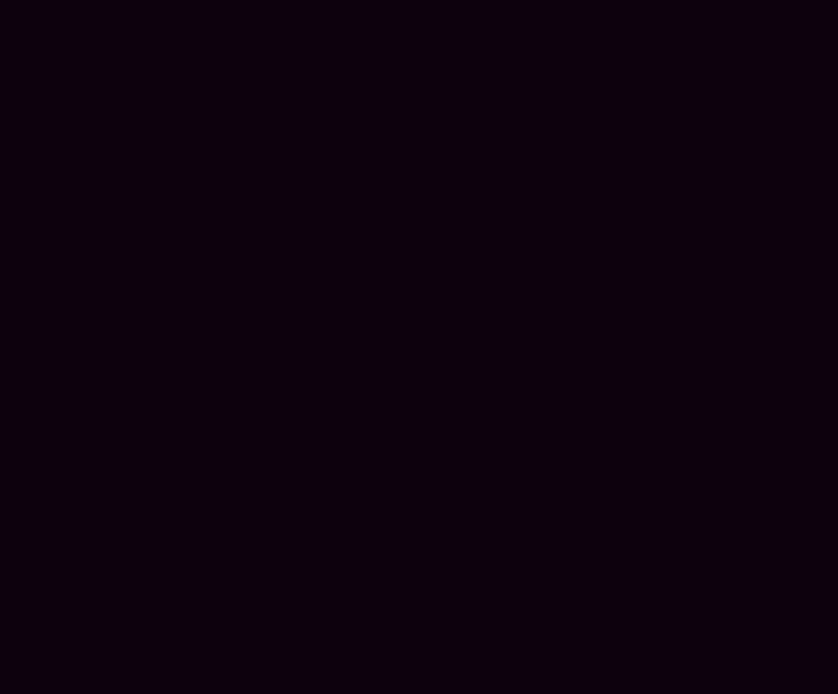
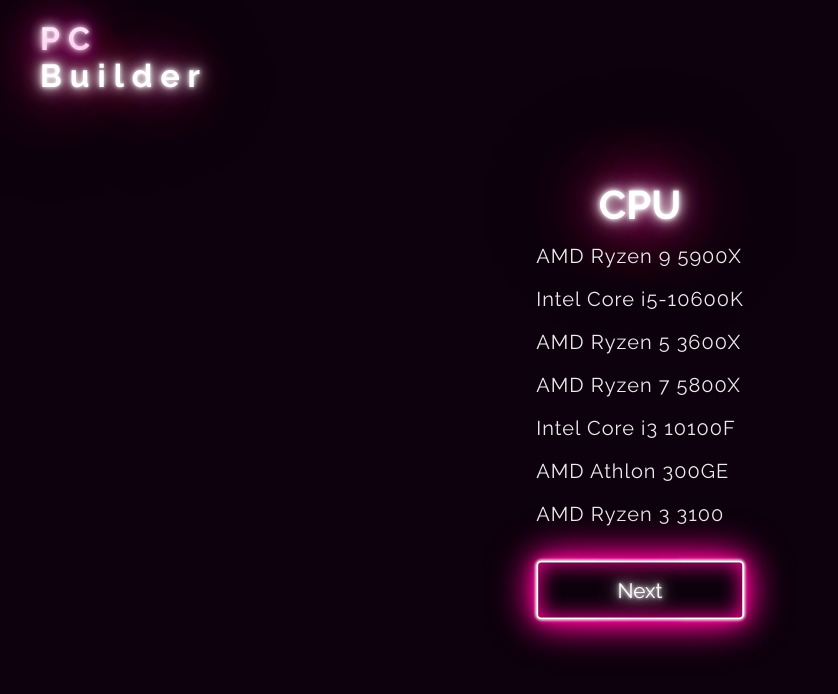
Before and after one commit to patjohntrick/pc-builder, a React (Create React App) app: page /cpu in a window 1280 px wide. Shown: the top 694 px of the page, without its empty margins (0-838 px from the left). Built offline with nearby package versions, Linux system fonts and the light colour scheme.

Commit message:
done storage

```diff
--- a/src/App.css
+++ b/src/App.css
@@ -68,9 +68,9 @@
     font-size: 20px;
     letter-spacing: 1px;
 }
-/* input[type="radio"]{
+input[type="radio"]{
     display: none;
-} */
+}
 input[type="radio"]:checked + label {
     font-size: 21px;
     text-shadow:
--- a/src/App.js
+++ b/src/App.js
@@ -4,12 +4,27 @@
 import Introduction from './components/Introduction';
 import Case from './components/Case';
 import Motherboard from './components/Motherboard';
+import Cpu from './components/Cpu';
+import Gpu from './components/Gpu';
+import Ram from './components/Ram';
+import Storage from './components/Storage';
 
 function App() {
   const [ccase, setCcase] = useState({case:""});
-  const [board, setBoard] = useState({board:""});
+  const [board, setBoard] = useState({motherboard:""});
+  const [cpu, setCpu] = useState({cpu:""});
+  const [gpu, setGpu] = useState({gpu:""});
+  const [ram, setRam] = useState({ram:""});
+  const [storage, setStorage] = useState({storage:""});
+  // const [cooling, setCooling] = useState({cooling:""});
+  // const [psu, setPsu] = useState({psu:""});
+  // const [monitor, setMonitor] = useState({monitor:""});
+  // const [keyboard, setKeyboard] = useState({keyboard:""});
+  // const [mouse, setMouse] = useState({mouse:""});
+  // const [headset, setHeadset] = useState({headset:""});
+  // const [chair, setChair] = useState({chair:""});
 
-  const build = {...ccase, ...board};
+  const build = {computer: {...ccase, ...board, ...cpu, ...gpu}};
 
   function formSubmit(e){
     e.preventDefault();
@@ -21,9 +36,24 @@
   }
 
   function boardHandle(e){
-    setBoard({board:e.target.value});
+    setBoard({motherboard:e.target.value});
   }
 
+  function cpuHandle(e){
+    setCpu({cpu:e.target.value});
+  }
+
+  function gpuHandle(e){
+    setGpu({gpu: e.target.value});
+  }
+
+  function ramHandle(e){
+    setRam({ram: e.target.value});
+  }
+
+  function storageHandle(e){
+    setStorage({storage:e.target.value});
+  }
   return (
     <Router>
       <div className="App">
@@ -37,6 +67,22 @@
         <Route path="/motherboard" exact>
           <Motherboard formSubmit={formSubmit} handleChange={boardHandle} />
         </Route>
+
+        <Route path="/cpu" exact>
+          <Cpu formSubmit={formSubmit} handleChange={cpuHandle} />
+        </Route>
+
+        <Route path="/gpu" exact>
+          <Gpu formSubmit={formSubmit} handleChange={gpuHandle} />
+        </Route>
+
+        <Route path="/ram" exact>
+          <Ram formSubmit={formSubmit} handleChange={ramHandle} />
+        </Route>
+
+        <Route path="/storage" exact>
+          <Storage formSubmit={formSubmit} handleChange={storageHandle} />
+        </Route>
         </Switch>
       </div>
     </Router>
--- /dev/null
+++ b/src/components/Cpu.js
@@ -0,0 +1,50 @@
+import React from 'react'
+import Nav from './Nav'
+import { Link } from 'react-router-dom'
+
+function Cpu(props) {
+    return (
+        <div className="cpu">
+            <Nav />
+
+            <form onSubmit={props.formSubmit}>
+                <h2 className="text-neon">CPU</h2>
+
+                <input type="radio" value="AMD Ryzen 9 5900X" id="r9" name="cpu" onChange={props.handleChange}></input>
+
+                <label htmlFor="r9">AMD Ryzen 9 5900X</label><br /><br />
+
+                <input type="radio" value="Intel Core i5-10600K" id="i5" name="cpu" onChange={props.handleChange}></input>
+
+                <label htmlFor="i5">Intel Core i5-10600K</label><br /><br />
+
+                <input type="radio" value="AMD Ryzen 5 3600X" id="r5" name="cpu" onChange={props.handleChange}></input>
+
+                <label htmlFor="r5">AMD Ryzen 5 3600X</label><br /><br />
+
+                <input type="radio" value="AMD Ryzen 7 5800X" id="r7" name="cpu" onChange={props.handleChange}></input>
+
+                <label htmlFor="r7">AMD Ryzen 7 5800X</label><br /><br />
+
+                <input type="radio" value="Intel Core i3 10100F" id="i3" name="cpu" onChange={props.handleChange}></input>
+
+                <label htmlFor="i3">Intel Core i3 10100F </label><br /><br />
+
+                <input type="radio" value="AMD Athlon 300GE" id="athlon" name="cpu" onChange={props.handleChange}></input>
+
+                <label htmlFor="athlon">AMD Athlon 300GE</label><br /><br />
+
+                <input type="radio" value="AMD Ryzen 3 3100" id="r3" name="cpu" onChange={props.handleChange}></input>
+
+                <label htmlFor="r3">AMD Ryzen 3 3100</label><br /><br />
+
+
+                <Link to="/gpu">
+                <button type="submit" value="Next" className="text-neon">Next</button>
+                </Link>
+            </form>
+        </div>
+    )
+}
+
+export default Cpu
--- /dev/null
+++ b/src/components/Gpu.js
@@ -0,0 +1,41 @@
+import React from 'react'
+import Nav from './Nav'
+import { Link } from 'react-router-dom'
+
+function Gpu(props) {
+    return (
+        <div className="gpu">
+            <Nav />
+
+            <form onSubmit={props.formSubmit}>
+                <h2 className="text-neon">GPU</h2>
+
+                <input type="radio" value="Nvidia GeForce RTX 3060 Ti" id="rtx-3060" name="gpu" onChange={props.handleChange}></input>
+
+                <label htmlFor="rtx-3060">Nvidia GeForce RTX 3060 Ti</label><br /><br />
+
+                <input type="radio" value="MSI GeForce RTX 3090 Gaming X Trio" id="rtx-3090" name="gpu" onChange={props.handleChange}></input>
+
+                <label htmlFor="rtx-3090">MSI GeForce RTX 3090 Gaming X Trio</label><br /><br />
+
+                <input type="radio" value="AMD Radeon RX 6600 XT" id="rx-6600" name="gpu" onChange={props.handleChange}></input>
+
+                <label htmlFor="rx-6600">AMD Radeon RX 6600 XT</label><br /><br />
+
+                <input type="radio" value="RX 570" id="rx-570" name="gpu" onChange={props.handleChange}></input>
+
+                <label htmlFor="rx-570">RX 570</label><br /><br />
+
+                <input type="radio" value="PNY GeForce GTX 1660 Ti XLR8 Gaming OC" id="gtx-1660" name="gpu" onChange={props.handleChange}></input>
+
+                <label htmlFor="gtx-1660">PNY GeForce GTX 1660 Ti XLR8 Gaming OC</label><br /><br />
+
+                <Link to="/ram">
+                <button type="submit" value="Next" className="text-neon">Next</button>
+                </Link>
+            </form>
+        </div>
+    )
+}
+
+export default Gpu
--- a/src/components/Motherboard.js
+++ b/src/components/Motherboard.js
@@ -34,11 +34,10 @@
 
                 <label htmlFor="crosshair" name="case">Asus ROG Crosshair VIII Dark Hero</label><br /><br />
 
-                <button type="submit" className="text-neon">Next</button>
 
-                {/* <Link to="/motherboard">
+                <Link to="/cpu">
                 <button type="submit" value="Next" className="text-neon">Next</button>
-                </Link> */}
+                </Link>
             </form>
         </div>
     )
--- /dev/null
+++ b/src/components/Ram.js
@@ -0,0 +1,45 @@
+import React from 'react'
+import Nav from './Nav'
+import { Link } from 'react-router-dom'
+
+function Ram(props) {
+    return (
+        <div className="ram">
+            <Nav />
+
+            <form onSubmit={props.formSubmit}>
+                <h2 className="text-neon">RAM</h2>
+
+                <input type="radio" value="Corsair Vengeance LED" id="corsair" name="ram" onChange={props.handleChange}></input>
+
+                <label htmlFor="corsair">Corsair Vengeance LED</label><br /><br />
+
+                <input type="radio" value="G.Skill Trident Z RGB" id="g-skill" name="ram" onChange={props.handleChange}></input>
+
+                <label htmlFor="g-skill">G.Skill Trident Z RGB</label><br /><br />
+
+                <input type="radio" value="Kingston HyperX Predator" id="kingston" name="ram" onChange={props.handleChange}></input>
+
+                <label htmlFor="kingston">Kingston HyperX Predator</label><br /><br />
+
+                <input type="radio" value="HyperX Fury RGB 3733MHz" id="hyperx" name="ram" onChange={props.handleChange}></input>
+
+                <label htmlFor="hyperx">HyperX Fury RGB 3733MHz</label><br /><br />
+
+                <input type="radio" value="Adata Spectrix D80" id="adata" name="ram" onChange={props.handleChange}></input>
+
+                <label htmlFor="adata">Adata Spectrix D80</label><br /><br />
+
+                <input type="radio" value="Crucial Ballistix Sport" id="crucial" name="ram" onChange={props.handleChange}></input>
+
+                <label htmlFor="crucial">Crucial Ballistix Sport</label><br /><br />
+
+                <Link to="/storage">
+                <button type="submit" value="Next" className="text-neon">Next</button>
+                </Link>
+            </form>
+        </div>
+    )
+}
+
+export default Ram
--- /dev/null
+++ b/src/components/Storage.js
@@ -0,0 +1,41 @@
+import React from 'react'
+import Nav from './Nav'
+import { Link } from 'react-router-dom'
+
+function Storage(props) {
+    return (
+        <div className="storage">
+            <Nav />
+
+            <form onSubmit={props.formSubmit}>
+                <h2 className="text-neon">Storage Device</h2>
+
+                <input type="radio" value="SAMSUNG 970 EVO PLUS" id="samsung" name="storage" onChange={props.handleChange}></input>
+
+                <label htmlFor="samsung">SAMSUNG 970 EVO PLUS</label><br /><br />
+
+                <input type="radio" value="INTEL SSD 665P" id="intel" name="storage" onChange={props.handleChange}></input>
+
+                <label htmlFor="intel">INTEL SSD 665P</label><br /><br />
+
+                <input type="radio" value="LEXAR NM610" id="lexar" name="storage" onChange={props.handleChange}></input>
+
+                <label htmlFor="lexar">LEXAR NM610</label><br /><br />
+
+                <input type="radio" value="WESTERN DIGITAL BLACK SN750" id="western" name="storage" onChange={props.handleChange}></input>
+
+                <label htmlFor="western">WESTERN DIGITAL BLACK SN750</label><br /><br />
+
+                <input type="radio" value="CORSAIR MP400" id="corsair" name="storage" onChange={props.handleChange}></input>
+
+                <label htmlFor="corsair">CORSAIR MP400</label><br /><br />
+
+                <Link to="/storage">
+                <button type="submit" value="Next" className="text-neon">Next</button>
+                </Link>
+            </form>
+        </div>
+    )
+}
+
+export default Storage
```
Also changed, not shown: asset.txt.
